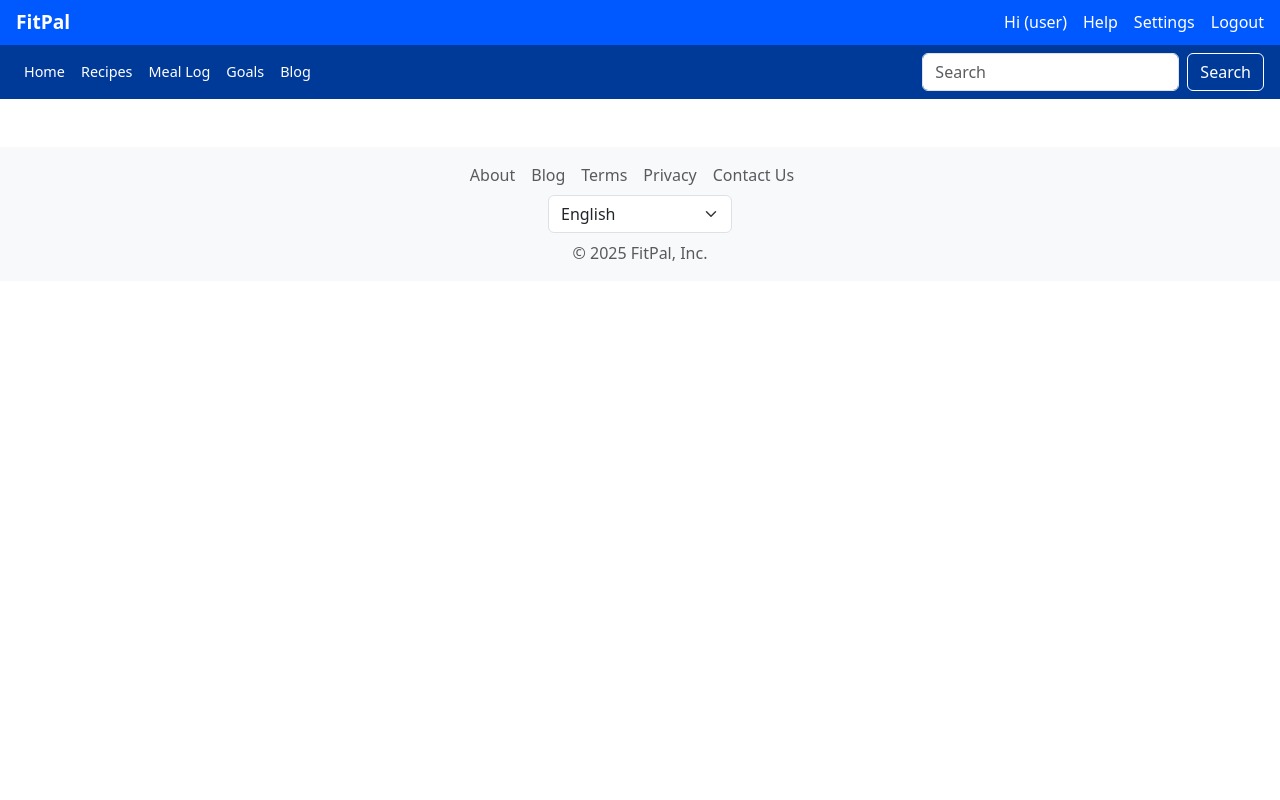
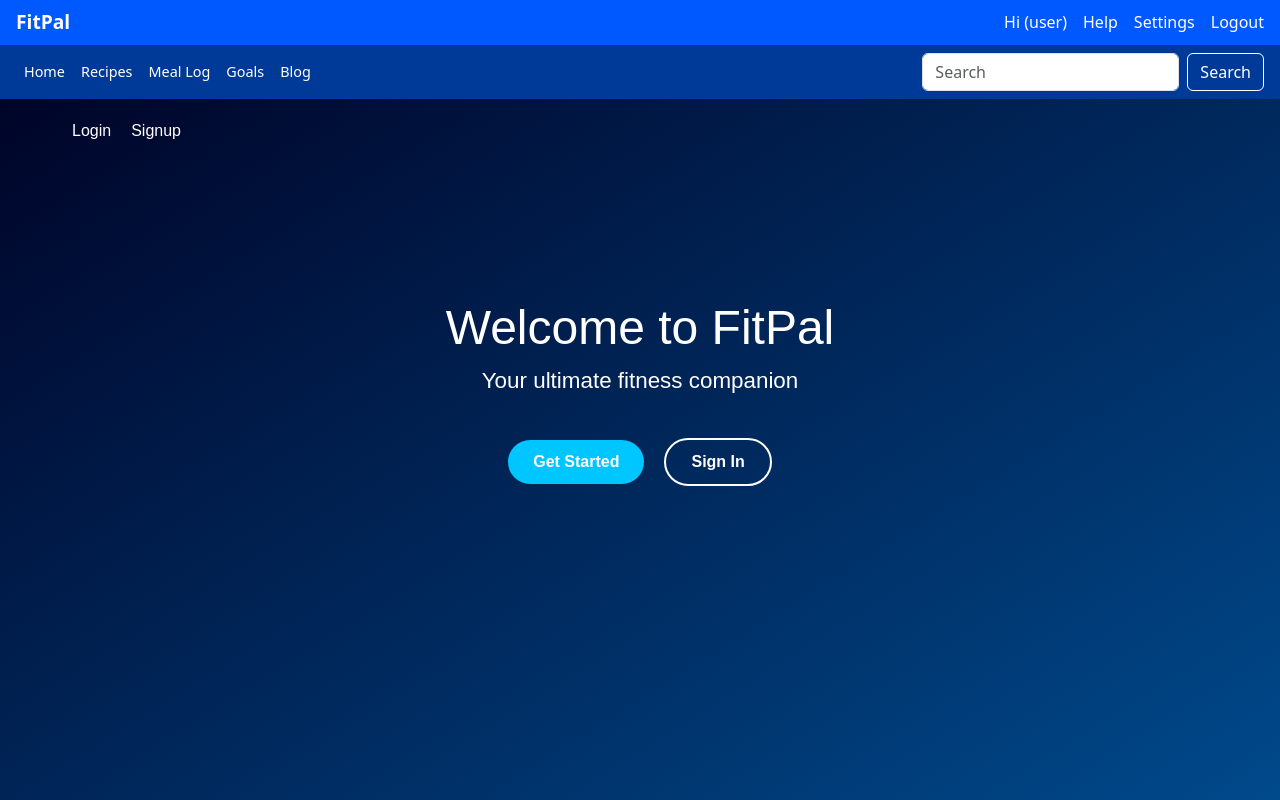
Before and after one commit to michaelferry25/FitPal, an Angular app: page /landing-page in a window 1280 px wide. Before the commit this address led to /. Shown: the top 800 px of the page. Built offline with nearby package versions, Linux system fonts and the light colour scheme.

Commit message:
Basic welcome/landing page created

```diff
--- a/src/app/app.routes.ts
+++ b/src/app/app.routes.ts
@@ -9,9 +9,10 @@ import { RecipeComponent } from './recipe/recipe.component';
 import { RecipeDetailsComponent } from './recipe-details/recipe-details.component';
 import { GoalsComponent } from './goals/goals.component';
 import { MealLogComponent } from './meal-log/meal-log.component';
+import { LandingPageComponent } from './landing-page/landing-page.component';
 
 export const routes: Routes = [
-  { path: '', redirectTo: 'home', pathMatch: 'full' },
+  { path: 'landing-page', component: LandingPageComponent },
   { path: 'home', component: HomeComponent },
   { path: 'login', component: LoginComponent },
   { path: 'signup', component: SignupComponent },
--- /dev/null
+++ b/src/app/landing-page/landing-page.component.css
@@ -0,0 +1,72 @@
+.landing-container {
+    text-align: center;
+    height: 100vh;
+    background: linear-gradient(to bottom right, #000428, #004e92);
+    color: #fff;
+    font-family: 'Arial', sans-serif;
+  }
+
+  .navbar {
+    display: flex;
+    justify-content: space-between;
+    padding: 20px 40px;
+  }
+
+  .logo {
+    font-weight: bold;
+    font-size: 1.8rem;
+  }
+
+  .nav-links {
+    display: flex;
+    gap: 20px;
+    list-style: none;
+  }
+
+  .nav-links a {
+    text-decoration: none;
+    color: white;
+    transition: color 0.3s;
+  }
+
+  .nav-links a:hover {
+    color: #00c6ff;
+  }
+
+  .welcome-section {
+    margin-top: 15vh;
+  }
+
+  .welcome-section h1 {
+    font-size: 3rem;
+  }
+
+  .welcome-section p {
+    font-size: 1.4rem;
+    margin-bottom: 30px;
+  }
+
+  .actions button {
+    margin: 10px;
+    padding: 10px 25px;
+    border-radius: 25px;
+    border: none;
+    cursor: pointer;
+    font-weight: bold;
+    transition: transform 0.3s, background-color 0.3s;
+  }
+
+  .actions button:first-child {
+    background-color: #00c6ff;
+    color: #fff;
+  }
+
+  .actions button:last-child {
+    background-color: transparent;
+    border: 2px solid #fff;
+    color: #fff;
+  }
+
+  .actions button:hover {
+    transform: scale(1.1);
+  }
--- /dev/null
+++ b/src/app/landing-page/landing-page.component.html
@@ -0,0 +1,16 @@
+<div class="landing-container">
+    <nav class="navbar">
+      <ul class="nav-links">
+        <li><a routerLink="/login">Login</a></li>
+        <li><a routerLink="/signup">Signup</a></li>
+      </ul>
+    </nav>
+    <section class="welcome-section">
+      <h1>Welcome to FitPal</h1>
+      <p>Your ultimate fitness companion</p>
+      <div class="actions">
+        <button routerLink="/signup">Get Started</button>
+        <button routerLink="/login">Sign In</button>
+      </div>
+    </section>
+  </div>
```
Also changed, not shown: src/app/landing-page/landing-page.component.ts (added, +11 -0 lines), 1 other file (tests, documents, lock files or other folders).
